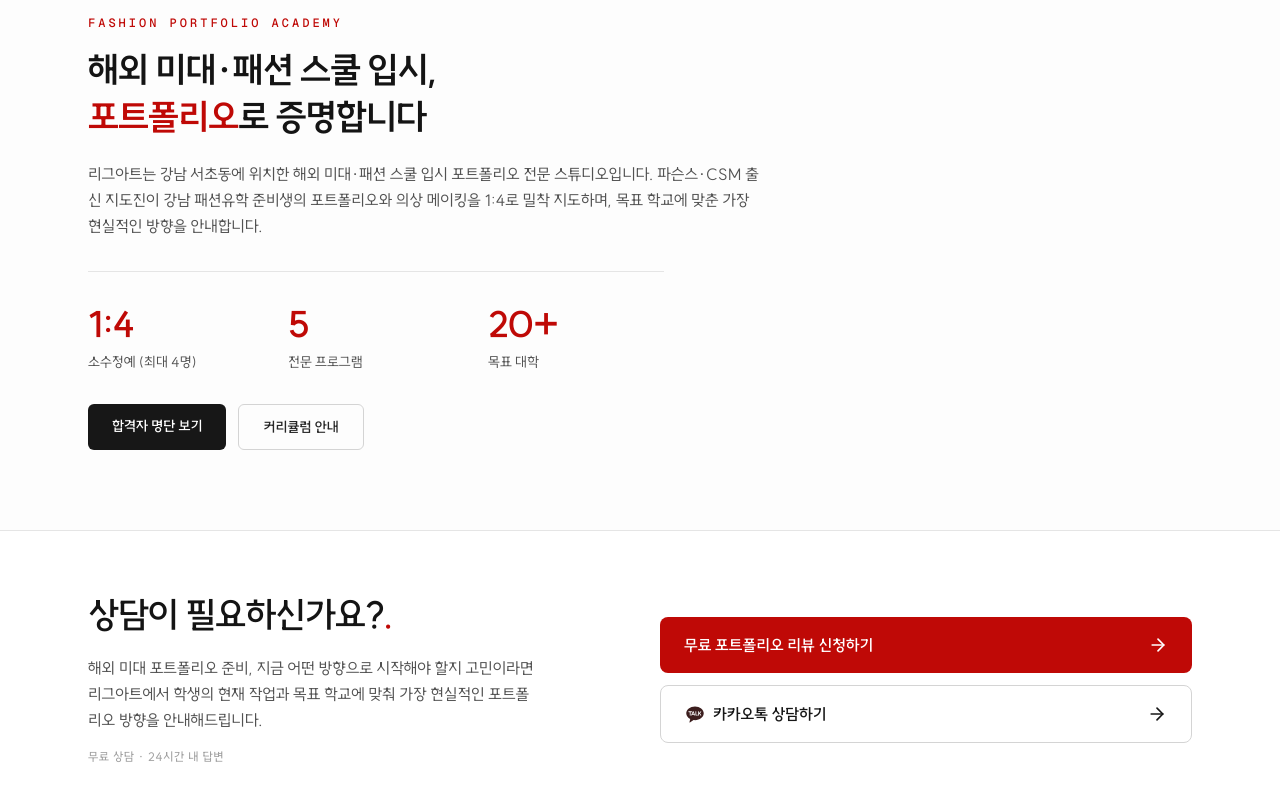
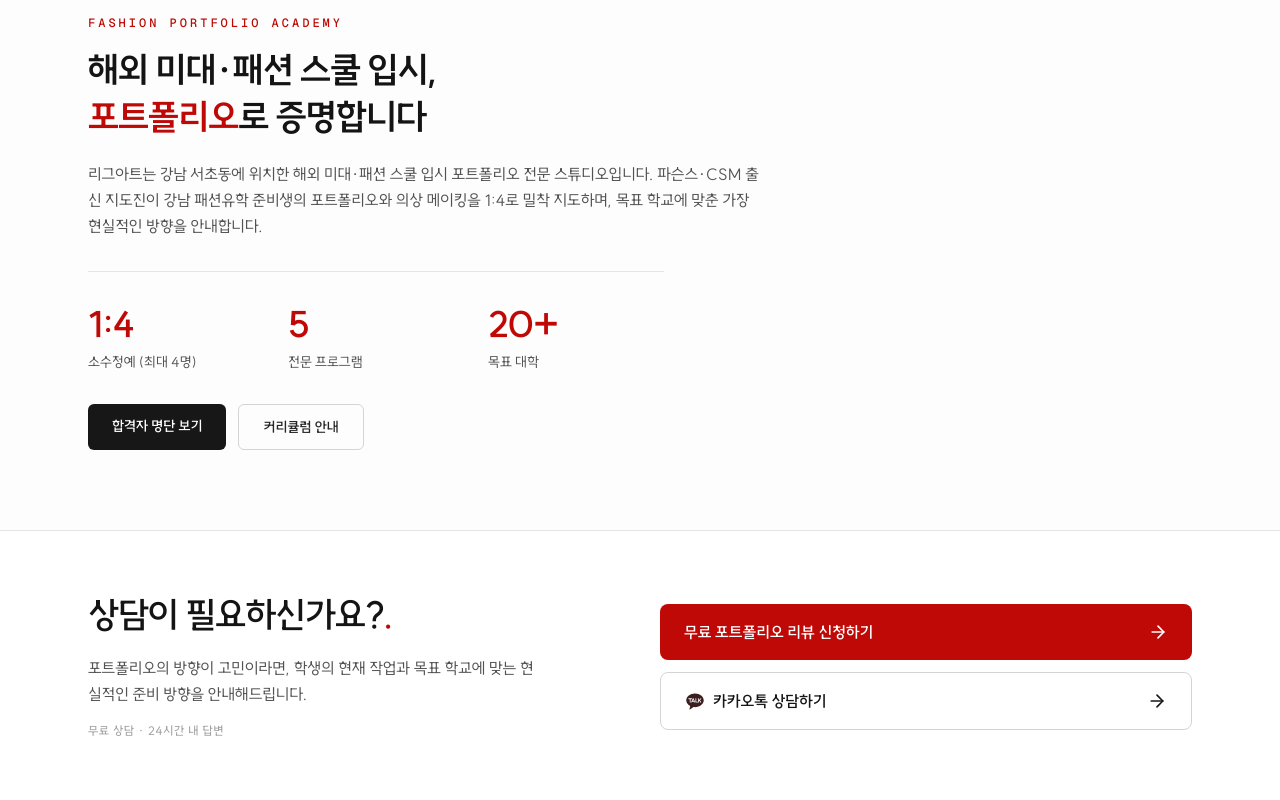
Before and after one commit to LeagueArt/league-art, a Next.js app: page / in a window 1280 px wide. Shown: the part 1803-2603 px from the top of the page. Built offline with nearby package versions, Linux system fonts and the light colour scheme; no server answers.

Commit message:
style: shorten consult section body copy

```diff
--- a/src/components/consult/ConsultSection.tsx
+++ b/src/components/consult/ConsultSection.tsx
@@ -16,9 +16,8 @@ export default function ConsultSection() {
             상담이 필요하신가요?<span className="text-accent">.</span>
           </h2>
           <p className="mt-5 max-w-md text-base leading-relaxed text-neutral-600">
-            해외 미대 포트폴리오 준비, 지금 어떤 방향으로 시작해야 할지 고민이라면
-            리그아트에서 학생의 현재 작업과 목표 학교에 맞춰 가장 현실적인
-            포트폴리오 방향을 안내해드립니다.
+            포트폴리오의 방향이 고민이라면, 학생의 현재 작업과 목표 학교에 맞는
+            현실적인 준비 방향을 안내해드립니다.
           </p>
           <p className="mt-4 text-xs font-medium uppercase tracking-wider text-neutral-400">
             무료 상담 · 24시간 내 답변
```
